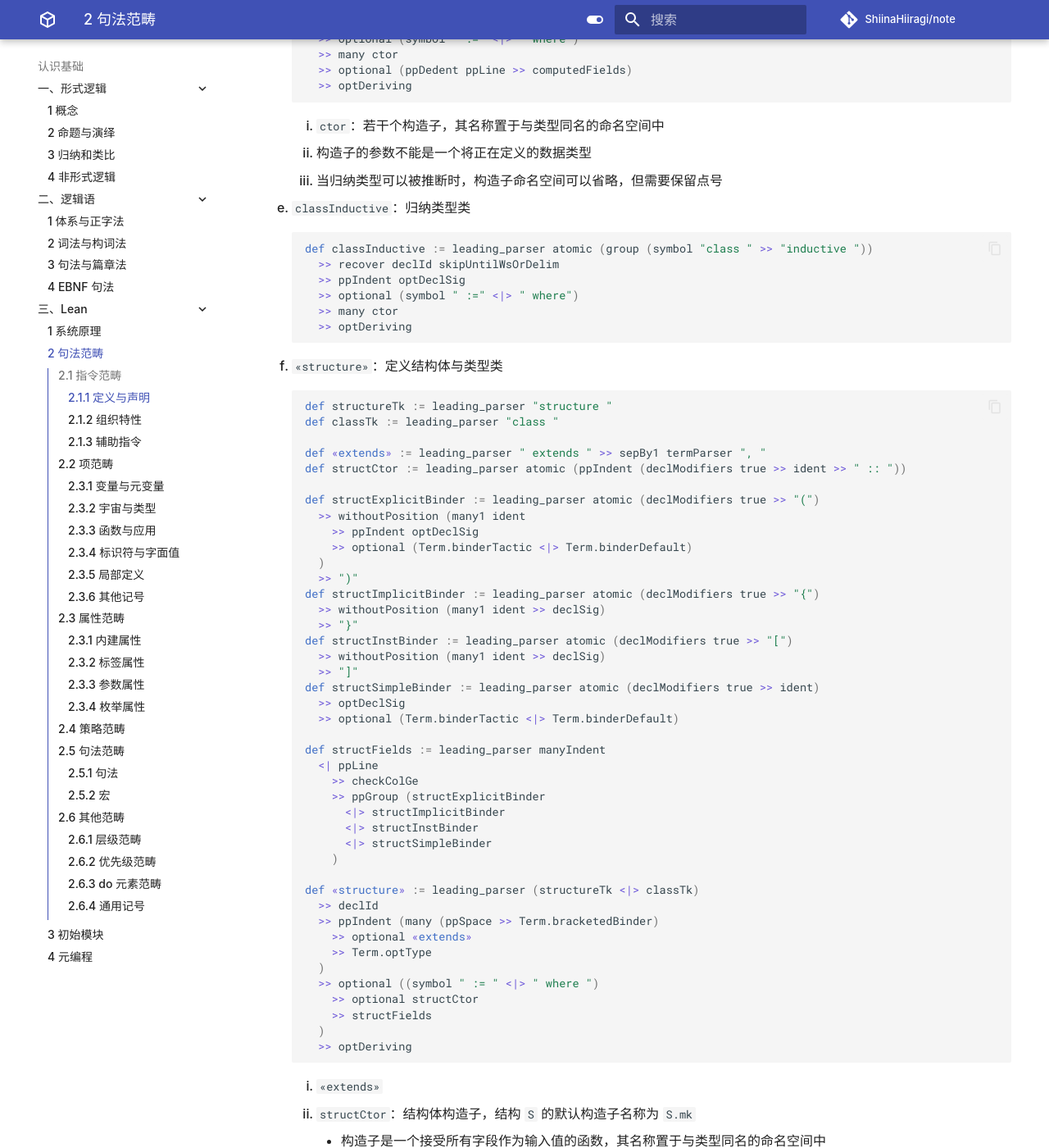
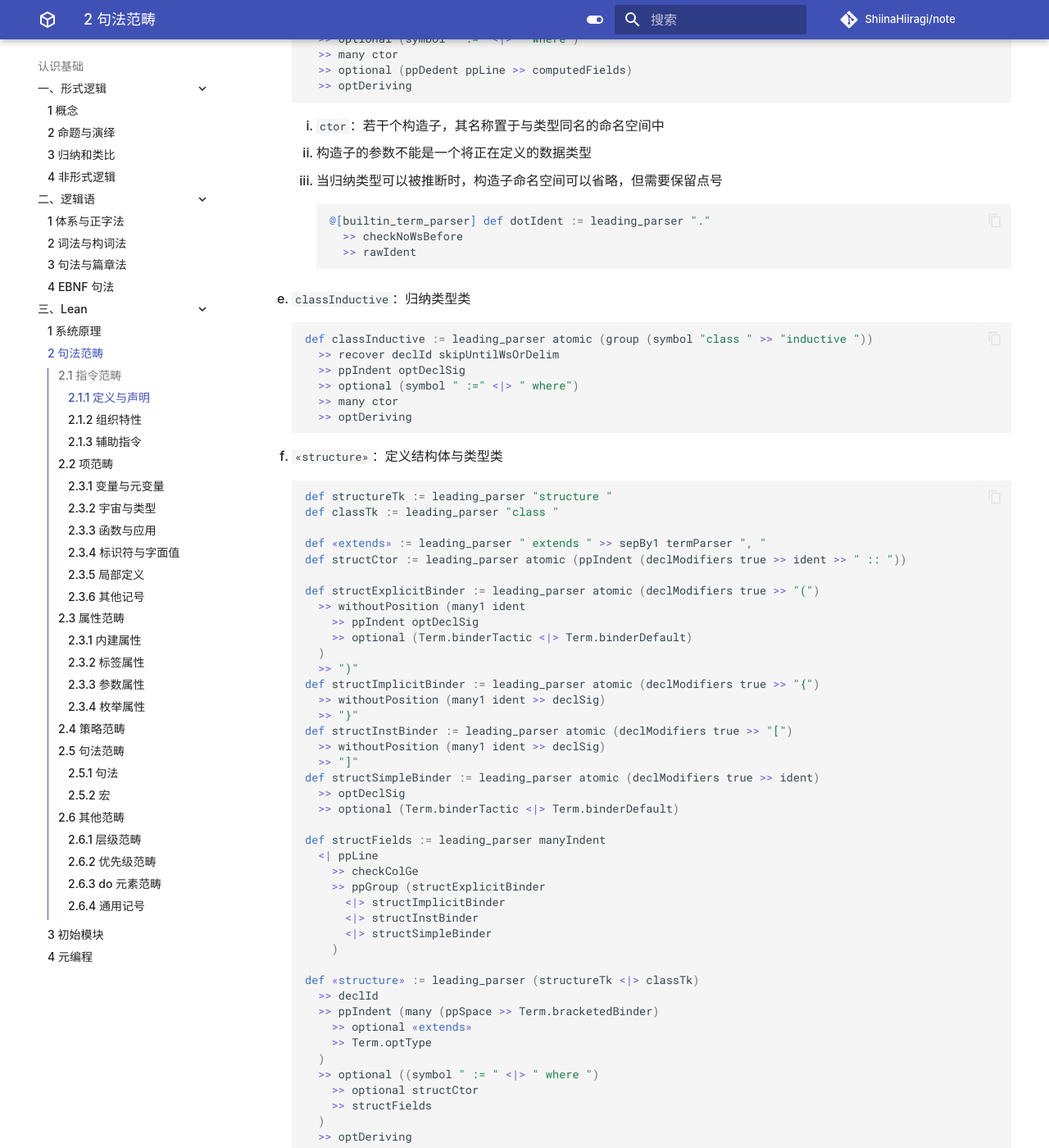
Before and after one commit to ShiinaHiiragi/note, an MkDocs documentation site: the page built from docs/cogn/lean/cat.md, in a window 1280 px wide and 1400 px high, scrolled down 3075 px. Shown: the whole window at 82% size. Built offline with MkDocs 1.6.1 and Material for MkDocs 9.7.7, drawn with Linux system fonts in a browser that asks for light colours; comment, search, counter and statistics services are not loaded; some of the changed text lies outside the part shown.

Commit message:
add conv

````diff
--- a/docs/cogn/lean/cat.md
+++ b/docs/cogn/lean/cat.md
@@ -162,6 +162,12 @@
         2. 构造子的参数不能是一个将正在定义的数据类型
         3. 当归纳类型可以被推断时，构造子命名空间可以省略，但需要保留点号
 
+            ```lean
+            @[builtin_term_parser] def dotIdent := leading_parser "."
+              >> checkNoWsBefore
+              >> rawIdent
+            ```
+
     5. `classInductive`：归纳类型类
 
         ```lean
````
Also changed, not shown: other parts of docs/cogn/lean/cat.md (+4 -2 lines).
